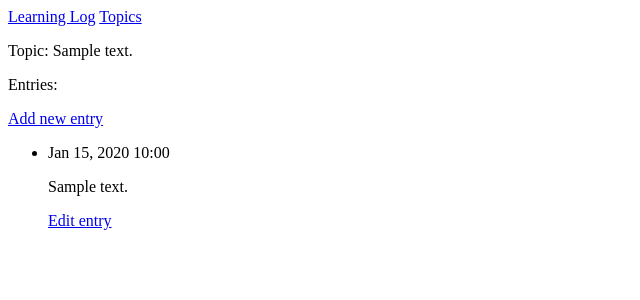
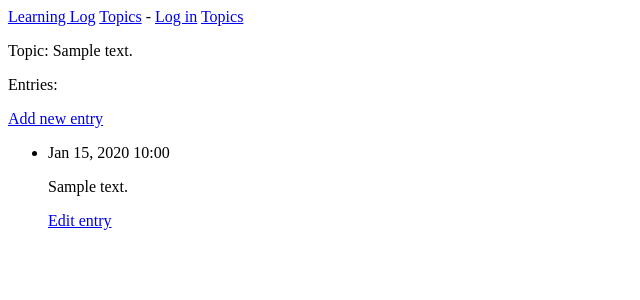
Before and after one commit to Enecode/Learning-log, a Django app: page /topics/1/ in a window 1280 px wide. Shown: the top 300 px of the page, without its empty margins (0-640 px from the left). Run offline with Django 4.2, Linux system fonts and the light colour scheme; tables that the repository leaves empty hold one stand-in row (values such as "Sample post").

Commit message:
modified the base.html to add the login link so that it appears on every page

```diff
--- a/learning_logs/templates/learning_logs/base.html
+++ b/learning_logs/templates/learning_logs/base.html
@@ -1,5 +1,12 @@
 <p>
     <a href="{% url 'learning_logs:index' %}">Learning Log</a>
+    <a href="{% url 'learning_logs:topics' %}">Topics</a> -
+        {% if user.is_authenticated %}
+            Hello, {{ user.username }}.
+        {% else %}
+            <a href="{% url 'users:login' %}">Log in</a>
+        {% endif %}
+
     <a href="{% url 'learning_logs:topics' %}">Topics</a>
 </p>
 
```
